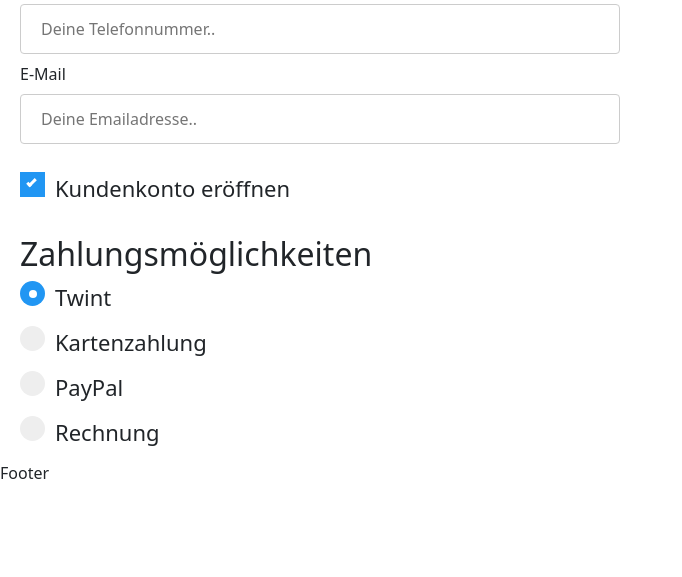
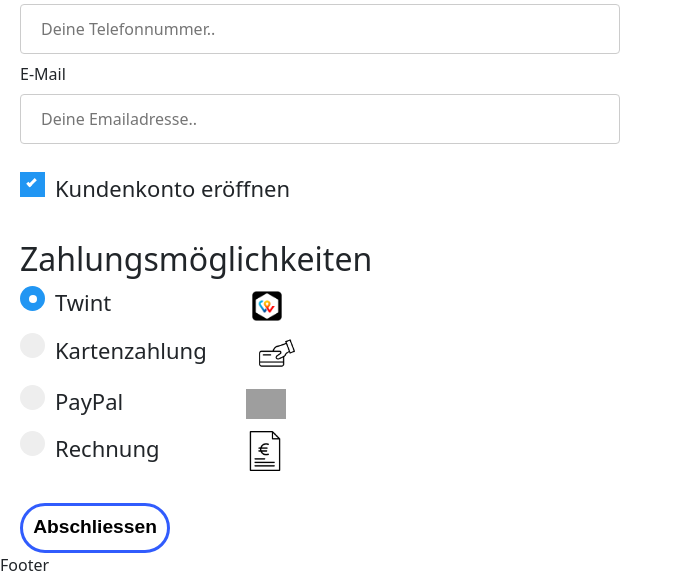
Before and after one commit to ia23a-hartwigm/OfficeGames-Main, a Flask app: template templates/kasse.html in a window 1280 px wide. Shown: the part 802-1379 px from the top of the page, without its empty margins (0-682 px from the left). Before the commit the page ends 1281 px from the top, so only its background shows below. Run offline with Flask 3, Linux system fonts and the light colour scheme; the template is opened without the code that fills it, so the values that code supplies are empty; grey boxes are pictures that could not be loaded.

Commit message:
kasse.html frontend fertig

```diff
--- a/templates/kasse.html
+++ b/templates/kasse.html
@@ -136,7 +136,7 @@
 
     .zahlung {
         margin-left: 20px;
-        margin-top: 30px;
+        margin-top: 35px;
     }
 
     .container2 {
@@ -200,6 +200,51 @@
         height: 8px;
         border-radius: 50%;
         background: white;
+    }
+
+    #twint {
+        margin-left: 120px;
+        width: 60px;
+        height: auto;
+    }
+
+    #karte {
+        margin-left: 45px;
+        width: 40px;
+        height: auto;
+    }
+
+    #paypal {
+        margin-left: 117px;
+        width: 40px;
+        height: auto;
+    }
+
+    #rechnung {
+        margin-left: 80px;
+        width: 40px;
+        height: auto;
+    }
+
+    button {
+        width: 150px;
+        height: 50px;
+        border: 3px solid #315cfd;
+        border-radius: 45px;
+        transition: all 0.3s;
+        cursor: pointer;
+        background: white;
+        font-size: 1.2em;
+        font-weight: 550;
+        font-family: 'Montserrat', sans-serif;
+        margin-top: 20px;
+        margin-left: 20px;
+    }
+
+    button:hover {
+        background: #315cfd;
+        color: white;
+        font-size: 1.5em;
     }
 </style>
 <header>Header</header>
@@ -296,22 +341,28 @@
 
 <div class="zahlung">
     <h2>Zahlungsmöglichkeiten</h2>
-    <label class="container2">Twint
+    <label class="container2">Twint <img id="twint" src="../asssets/twint.png">
         <input type="radio" checked="checked" name="radio">
         <span class="checkmark2"></span>
     </label>
-    <label class="container2">Kartenzahlung
+    <label class="container2">Kartenzahlung <img id="karte" src="../asssets/kartenzahlung.png">
         <input type="radio" name="radio">
         <span class="checkmark2"></span>
     </label>
-    <label class="container2">PayPal
+    <label class="container2">PayPal <img id="paypal" src="../asssets/paypal.png">
         <input type="radio" name="radio">
         <span class="checkmark2"></span>
     </label>
-    <label class="container2">Rechnung
+    <label class="container2">Rechnung <img id="rechnung" src="../asssets/rechnung.png">
         <input type="radio" name="radio">
         <span class="checkmark2"></span>
     </label>
+</div>
+
+<div>
+    <button>
+        Abschliessen
+    </button>
 </div>
 
 
```
Also changed, not shown: asssets/kartenzahlung.png, asssets/paypal.jpg (deleted), asssets/rechnung.png.
